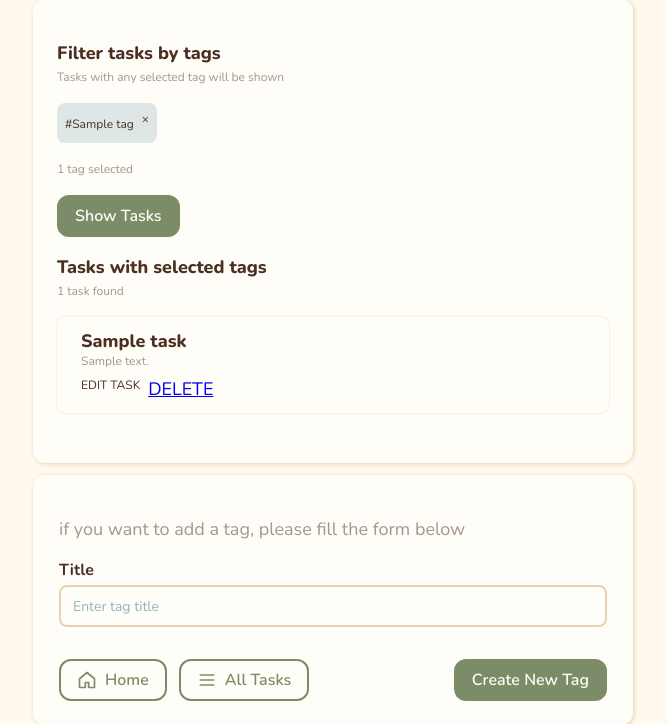
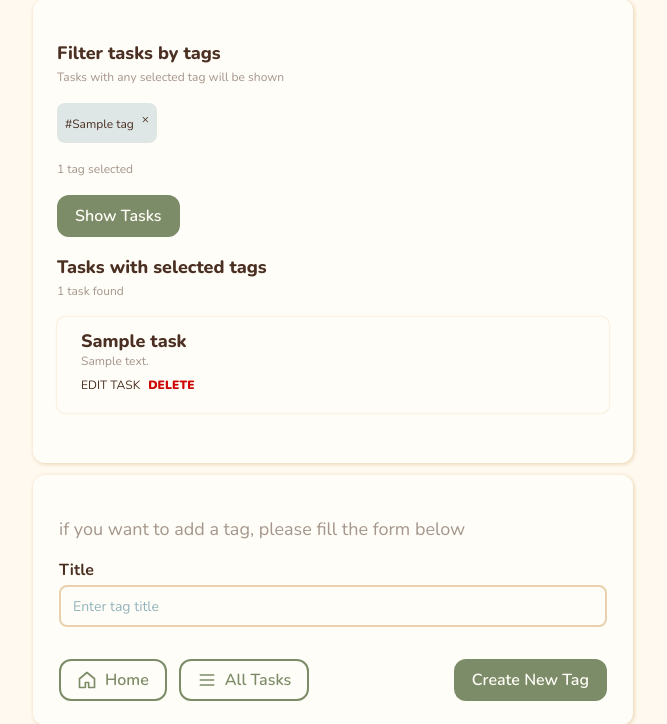
Before and after one commit to ruzanna-w/django-todo-list, a Django app: template tasks/templates/tasks/tag.html in a window 1280 px wide. Shown: the part 265-989 px from the top of the page, without its empty margins (307-974 px from the left). Run offline with Django 5.2, Linux system fonts and the light colour scheme; tables that the repository leaves empty hold one stand-in row (values such as "Sample post"); the template is opened without the code that fills it: values that come from a table or form of the project are taken from there, most other values are stand-ins (such as "Sample title", 1, 10 or a date in 2020).

Commit message:
refactor: use task slugs in edit and delete URLs

```diff
--- a/tasks/templates/tasks/tag.html
+++ b/tasks/templates/tasks/tag.html
@@ -56,8 +56,8 @@
                             </div>
                             <p class="filtered-task-description">{{ task.description }}</p>
                             <div class="task-configuration tag-task-configuration">
-                                <a href="{% url 'tasks:edit' task.id %}" class="edit">EDIT TASK</a>
-                                <a href="{% url 'tasks:task_delete' task.id %}" class="delete_task">DELETE</a>
+                                <a href="{% url 'tasks:edit' task.slug %}" class="edit">EDIT TASK</a>
+                                <a href="{% url 'tasks:task_delete' task.slug %}" class="text-danger">DELETE</a>
                             </div>
                         </li>
                     {% endfor %}
```
